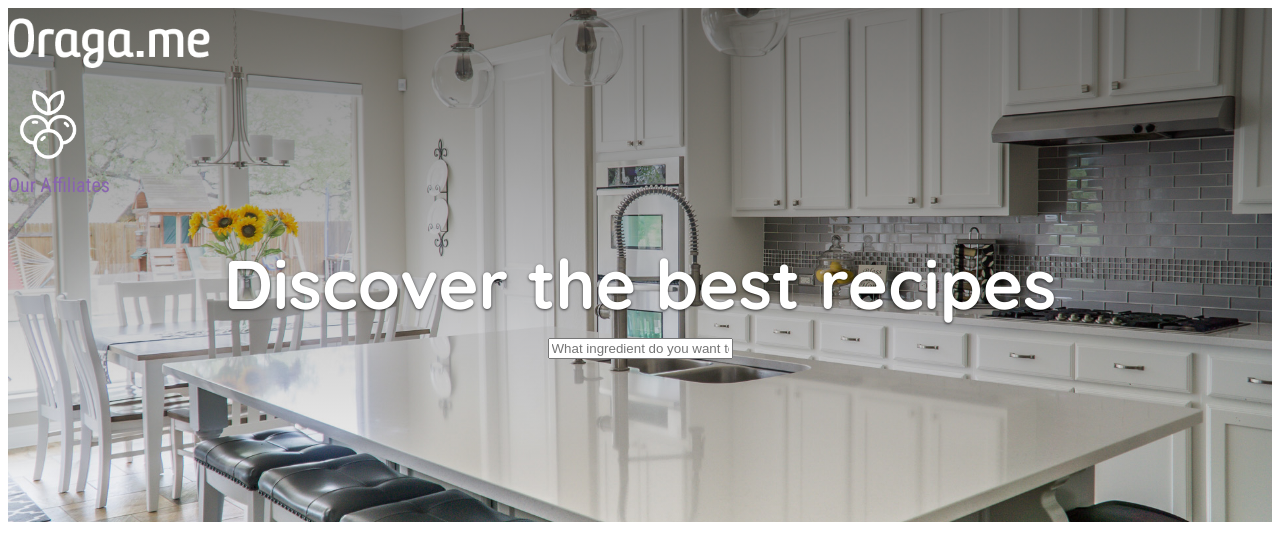
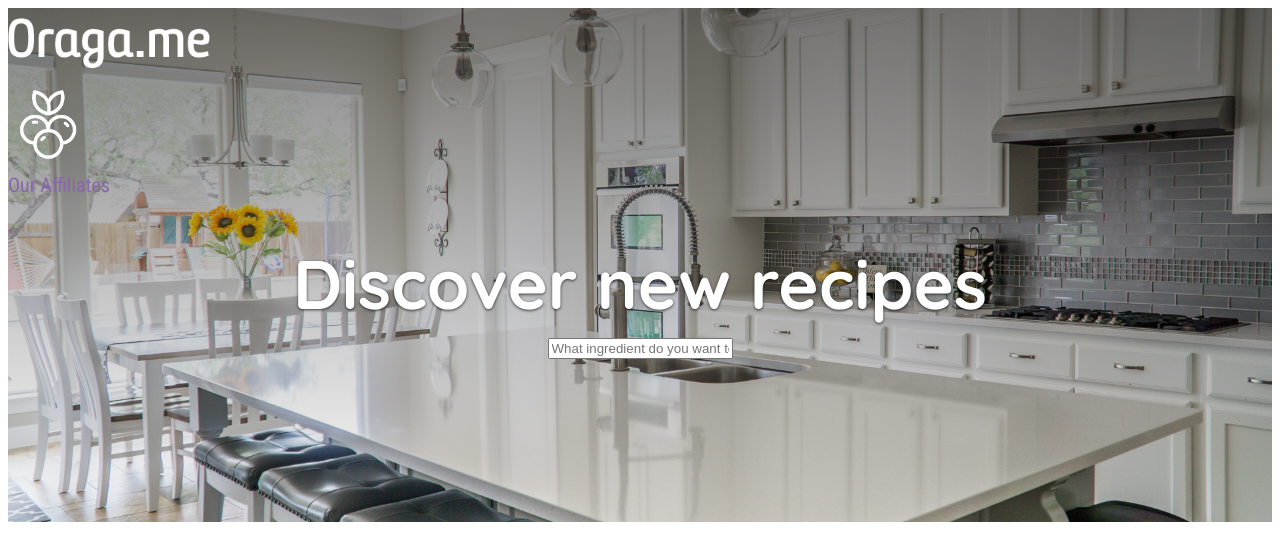
Before and after one commit to bofrank/react-oragame, a React (Vite) app: page / in a window 1280 px wide. Shown: the top 560 px of the page. Built offline with nearby package versions, Linux system fonts and the light colour scheme; the HTML template or start-up script is replaced by a standard one.

Commit message:
Adding links.

```diff
--- a/src/components/Search.jsx
+++ b/src/components/Search.jsx
@@ -124,7 +124,7 @@ function Search() {
 
         {/* Search */}
         <div id="hero-search" style={{ marginTop: "2rem" }}>
-          <h2>Discover the best recipes</h2>
+          <h2>Discover new recipes</h2>
           <form
             onSubmit={handleSubmit}
             className="container-fluid container-constrain"
@@ -187,7 +187,8 @@ function Search() {
             columnClassName="grid-column"
           >
             {recipes.map((r) => (
-              <div className="grid-item" key={r.idMeal}>
+              <div className="grid-item" key={r.idMeal} >
+                <a href={`https://www.themealdb.com/meal/${r.idMeal}`} target='_blank'>
                   <img
                     src={r.strMealThumb}
                     alt={r.strMeal}
@@ -195,6 +196,7 @@ function Search() {
                     loading="lazy"
                   />
                   <div className="grid-item-title">{r.strMeal}</div>
+                </a>
               </div>
             ))}
           </Masonry>
```
Lines whose indentation alone changed are shown as unchanged.
